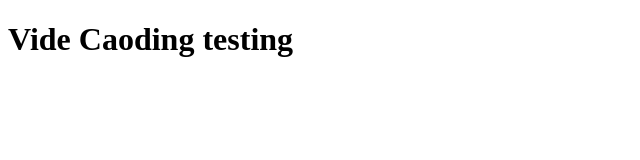
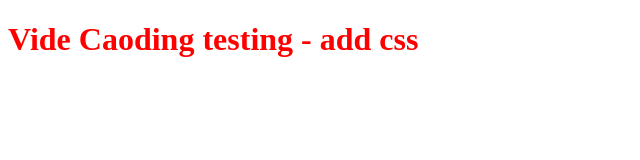
Before and after one commit to chiwenchuang-spec/Vibe-coading-Test, a plain HTML site: page Index.html in a window 1280 px wide. Shown: the whole page, without its empty margins (0-640 px from the left). Drawn offline with Linux system fonts and the light colour scheme.

Commit message:
增加css

```diff
--- a/Index.html
+++ b/Index.html
@@ -4,8 +4,9 @@
     <meta charset="UTF-8">
     <meta name="viewport" content="width=device-width, initial-scale=1.0">
     <title>Document</title>
+<link rel="stylesheet" href="style.css">
 </head>
 <body>
-    <h1>Vide Caoding testing</h1>
+    <h1>Vide Caoding testing - add css</h1>
 </body>
 </html>
--- /dev/null
+++ b/style.css
@@ -0,0 +1 @@
+h1{color : red ;}
```
